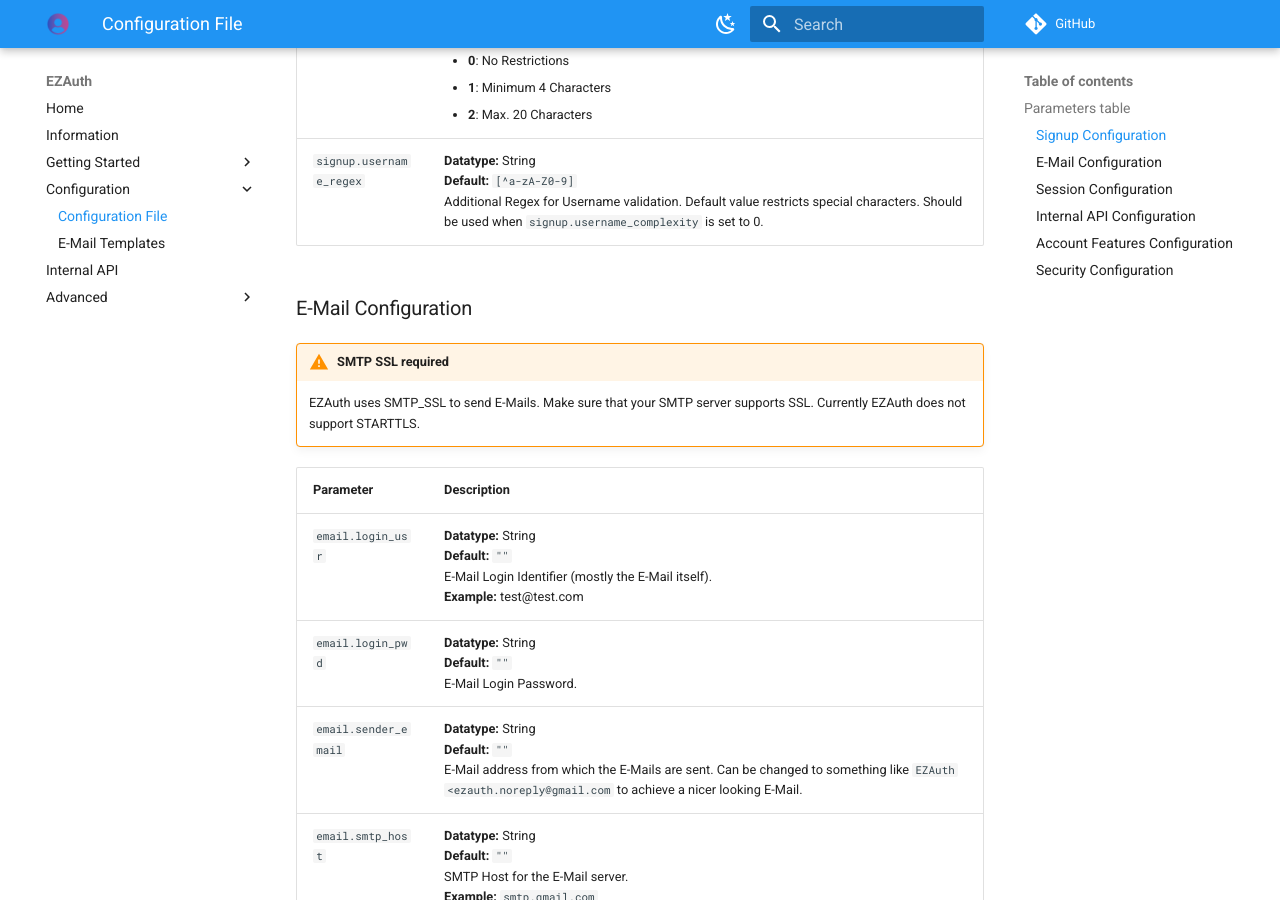
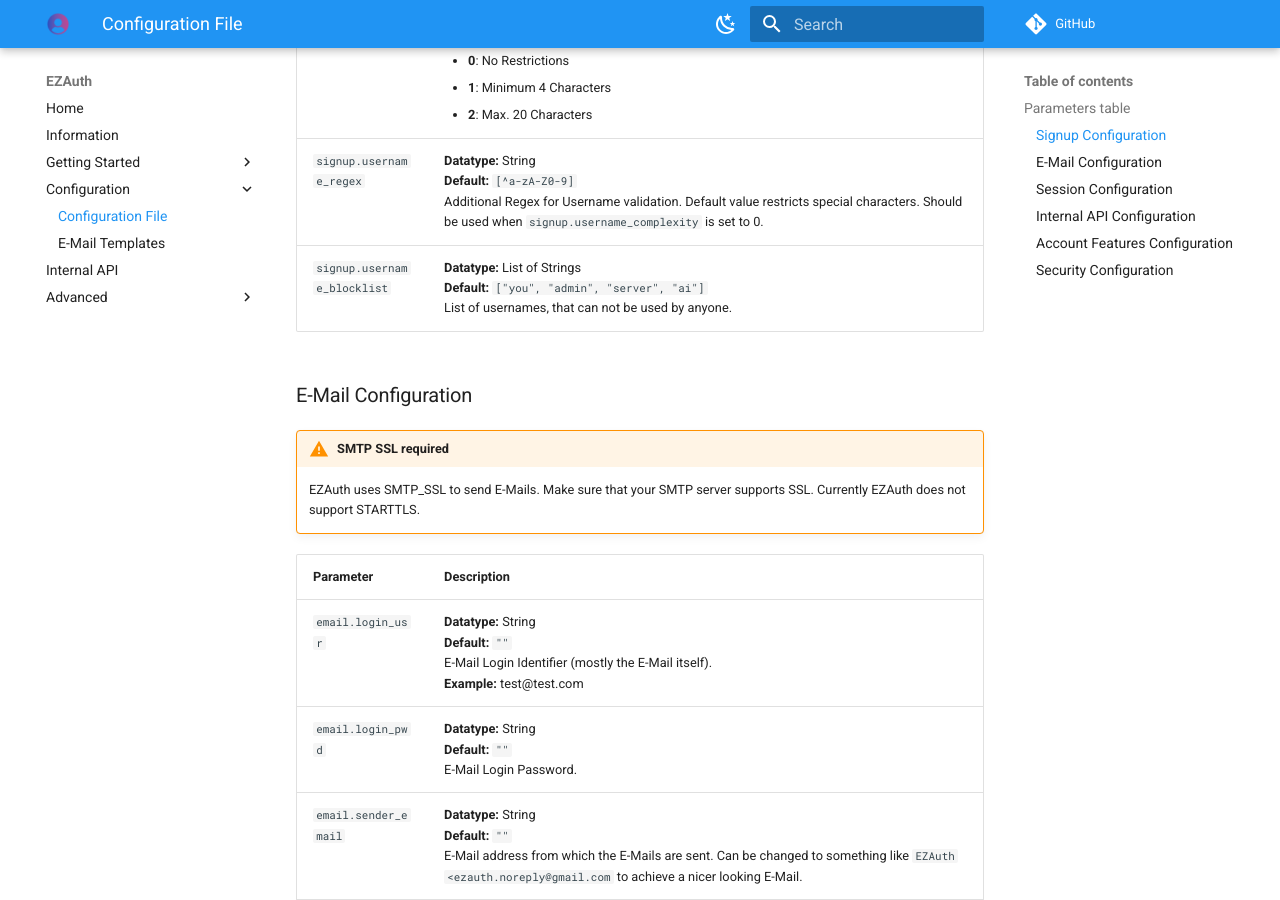
Before and after one commit to JohnGrubba/ezauth, an MkDocs documentation site: the page built from docs/configuration/configuration.md, in a window 1280 px wide and 900 px high, scrolled down 1892 px. Built offline with MkDocs 1.6.1 and Material for MkDocs 9.7.7, drawn with Linux system fonts in a browser that asks for light colours; comment, search, counter and statistics services are not loaded.

Commit message:
Add Docs

```diff
--- a/docs/configuration/configuration.md
+++ b/docs/configuration/configuration.md
@@ -24,6 +24,7 @@ Make sure that all parameters are set correctly before starting the service.
 | `signup.password_regex` | **Datatype:** String <br> **Default:** `\\s` <br> Additional Regex for Password validation. Default doesn't allow whitespaces in password. Should be used when `signup.password_complexity` is set to 0.  |
 | `signup.username_complexity` | **Datatype:** Integer <br> **Default:** `2` <br> Username Complexity Requirement. Every higher value, includes all the previous ones too.<br> <ul><li>**0**: No Restrictions</li><li>**1**: Minimum 4 Characters</li><li>**2**: Max. 20 Characters</li></ul>  |
 | `signup.username_regex` | **Datatype:** String <br> **Default:** `[^a-zA-Z0-9]` <br> Additional Regex for Username validation. Default value restricts special characters. Should be used when `signup.username_complexity` is set to 0.  |
+| `signup.username_blocklist` | **Datatype:** List of Strings <br> **Default:** `["you", "admin", "server", "ai"]` <br> List of usernames, that can not be used by anyone.  |
 
 ### E-Mail Configuration
 
```
